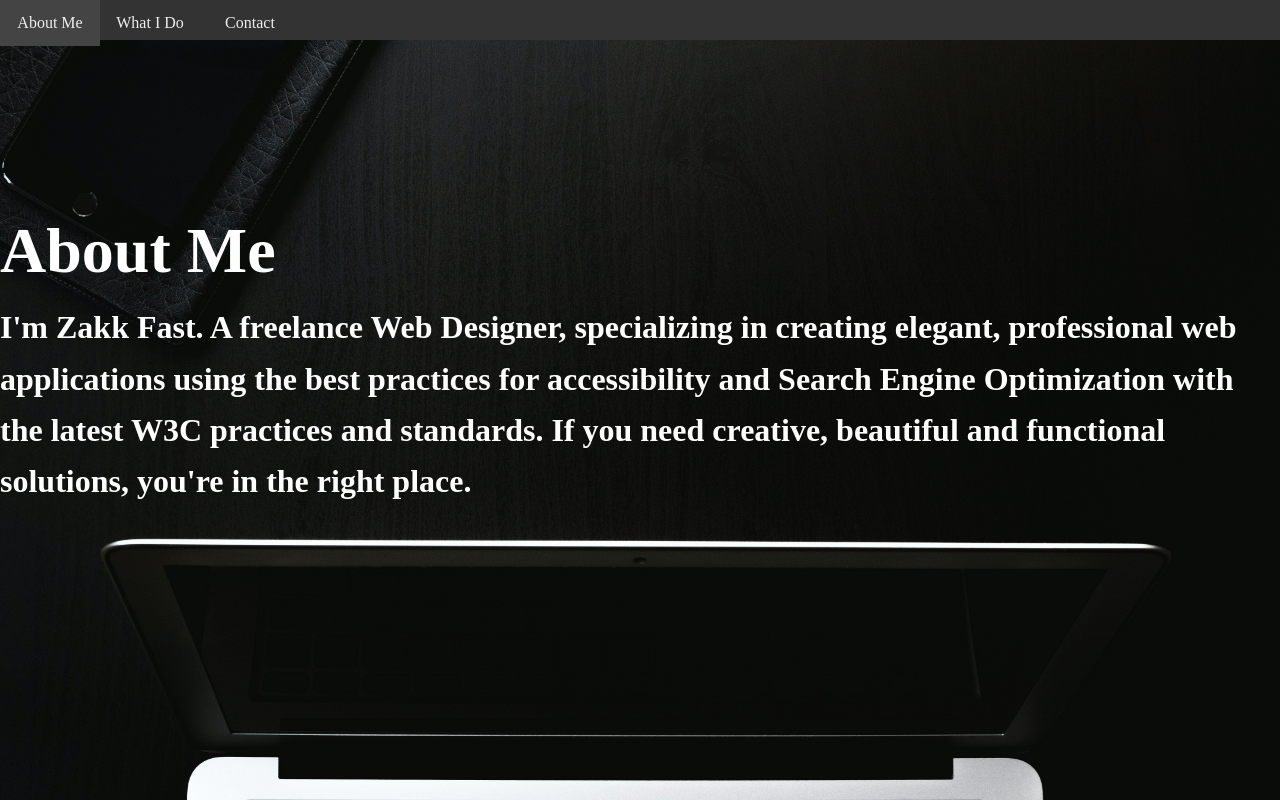
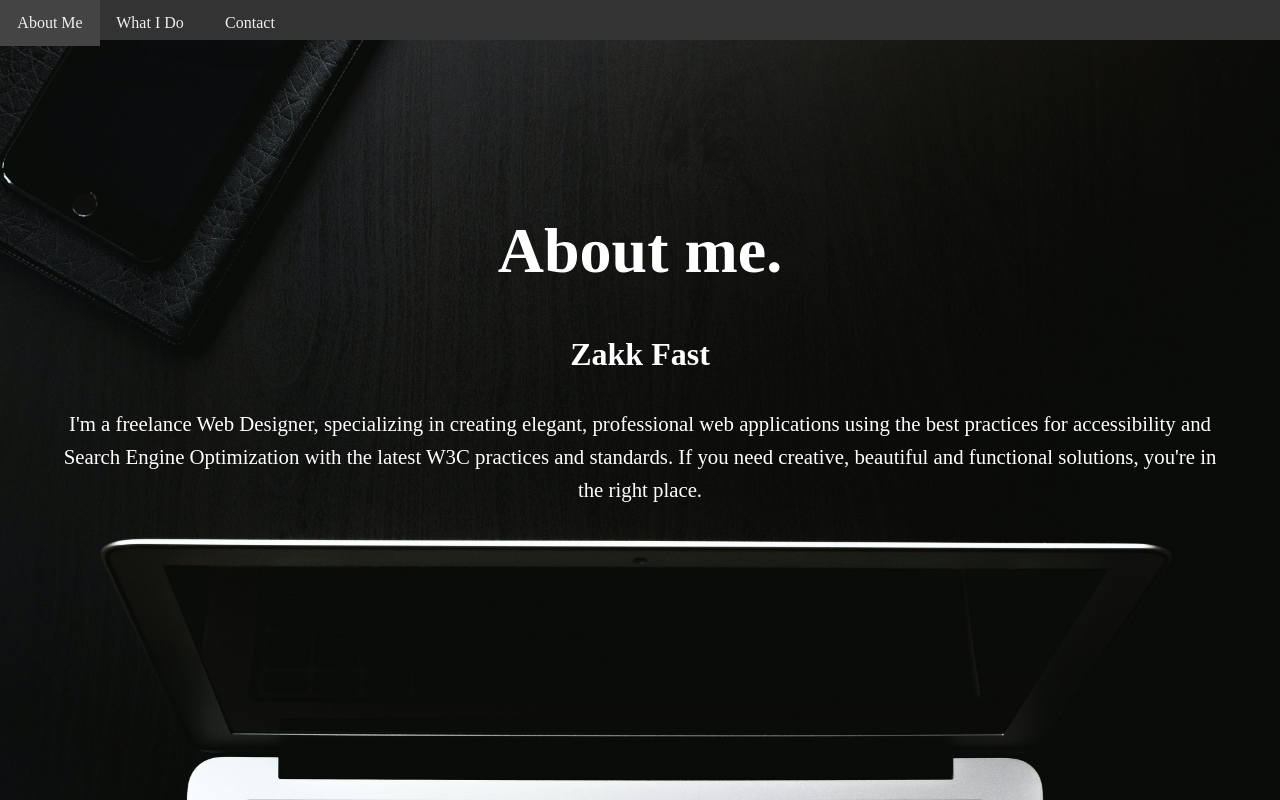
Before and after one commit to ZakkFast/Portfolio, a plain HTML site: page index.html in a window 1280 px wide. Drawn offline with nearby package versions, Linux system fonts and the light colour scheme.

Commit message:
further adjust seciton img, fixed links

```diff
--- a/assets/css/style.css
+++ b/assets/css/style.css
@@ -10,18 +10,21 @@
     --light-color: #f4f4f4;
 }
 
-* {
-    box-sizing: border-box;
-    padding: 0;
-    margin: 0;
-}
-
 body {
     font-family: 'PT Sans' sans-serif;
     background-color: #252529;
     margin: 0;
     color: #fff;
     line-height: 1.6;
+}
+
+img {
+  width: 100%;
+}
+
+a {
+  text-decoration: none;
+  color: #ccc;
 }
 
 /* Nav */
@@ -72,17 +75,15 @@ nav a#openup {
     overflow-y: hidden;
 }
 
-
-
 #showcase .container {
     margin-top: 25vh;
 }
 
 #showcase h1 {
     font-size: 4rem;
+    margin-bottom: 0;
 }
 #showcase h2 {
-    margin-bottom: 0;
     font-size: 2rem;
 }
 
@@ -90,7 +91,6 @@ nav a#openup {
 
 .section {
     padding: 2rem 0;
-
 }
 
 .section-head {
@@ -102,7 +102,24 @@ nav a#openup {
     font-size: 2rem;
 }
 
-  /* Responsiveness Utilities */
+  /* Container */
+
+  .container {
+    max-width: 1180px;
+    text-align: center;
+    margin: 0 auto;
+    padding: 0 3rem;
+  }
+
+  /* Lead */
+
+  .lead {
+    font-size: 1.3rem;
+  }
+
+  /* Utility Classes */
+
+  /* Responsiveness */
 
 @media screen and (max-width: 580px) {
 
--- a/index.html
+++ b/index.html
@@ -14,21 +14,27 @@
            <nav class="cf">
                <ul class="cf">
                    <li class="hide-on-small">
-                       <a href="#who-i-am">About Me</a>
+                       <a href="#showcase">About Me</a>
                    </li>
                    <li>
-                       <a href="#showcase">What I Do</a>
+                       <a href="#what-i-do">What I Do</a>
                    </li>
                    <li>
-                      <a href="#music">Contact</a>
+                      <a href="#contact">Contact</a>
                   </li>
                 </ul>
                <a href="#" id="openup">Zakk Fast</a>
            </nav>
         </header>
         <div class="section-main container">
-            <h1>About Me</h1>
-            <h2>I'm Zakk Fast. A freelance Web Designer,
+            <h1>
+                About me.
+            </h1>
+            <h2>
+                Zakk Fast
+            </h2>
+            <p class="lead hide-on-small">
+                I'm a freelance Web Designer,
                 specializing in creating elegant,
                 professional web applications using
                 the best practices for accessibility and
@@ -36,8 +42,7 @@
                 W3C practices and standards. If you need
                 creative, beautiful and functional solutions,
                 you're in the right place.
-            </h2>
-            <p class="lead hide-on-small"></p>
+            </p>
         </div>
     </div>
     <script
```
Also changed, not shown: 1 other file. Lines whose indentation alone changed are shown as unchanged.
